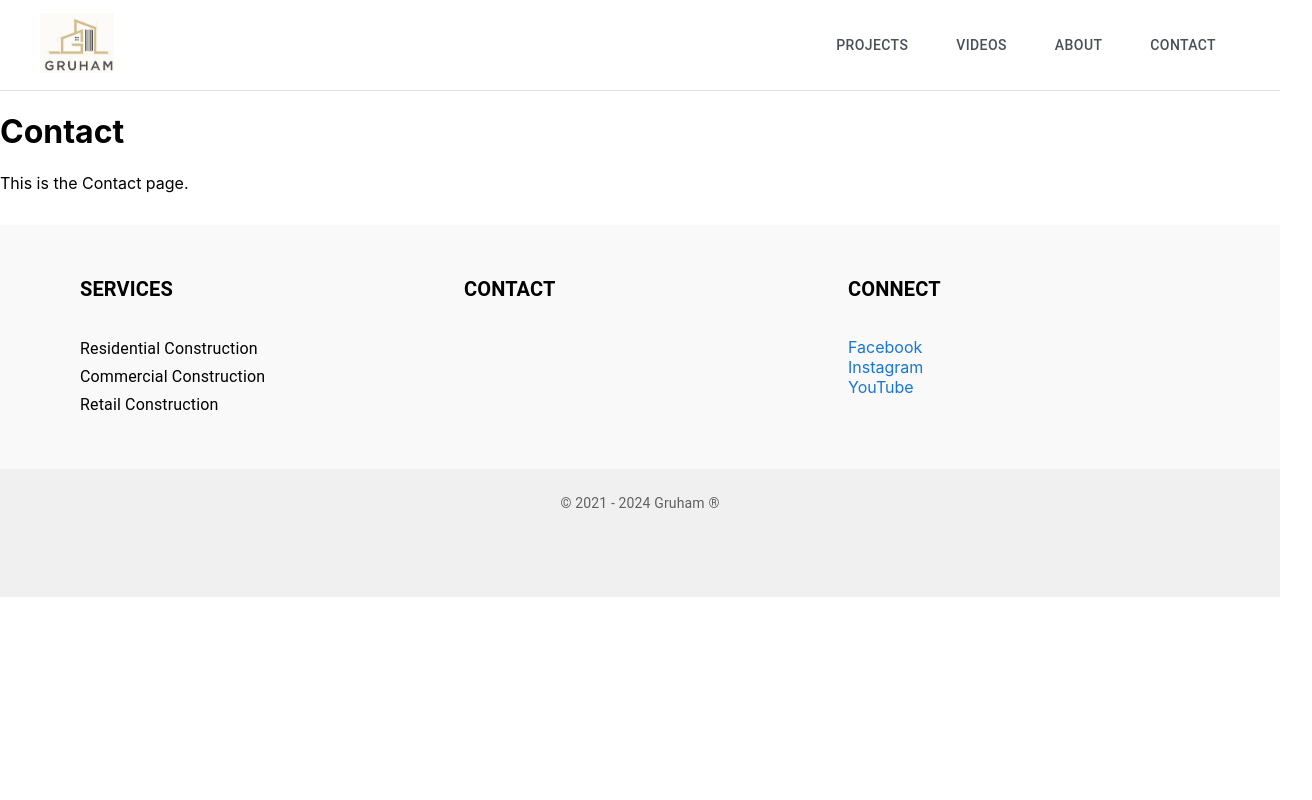
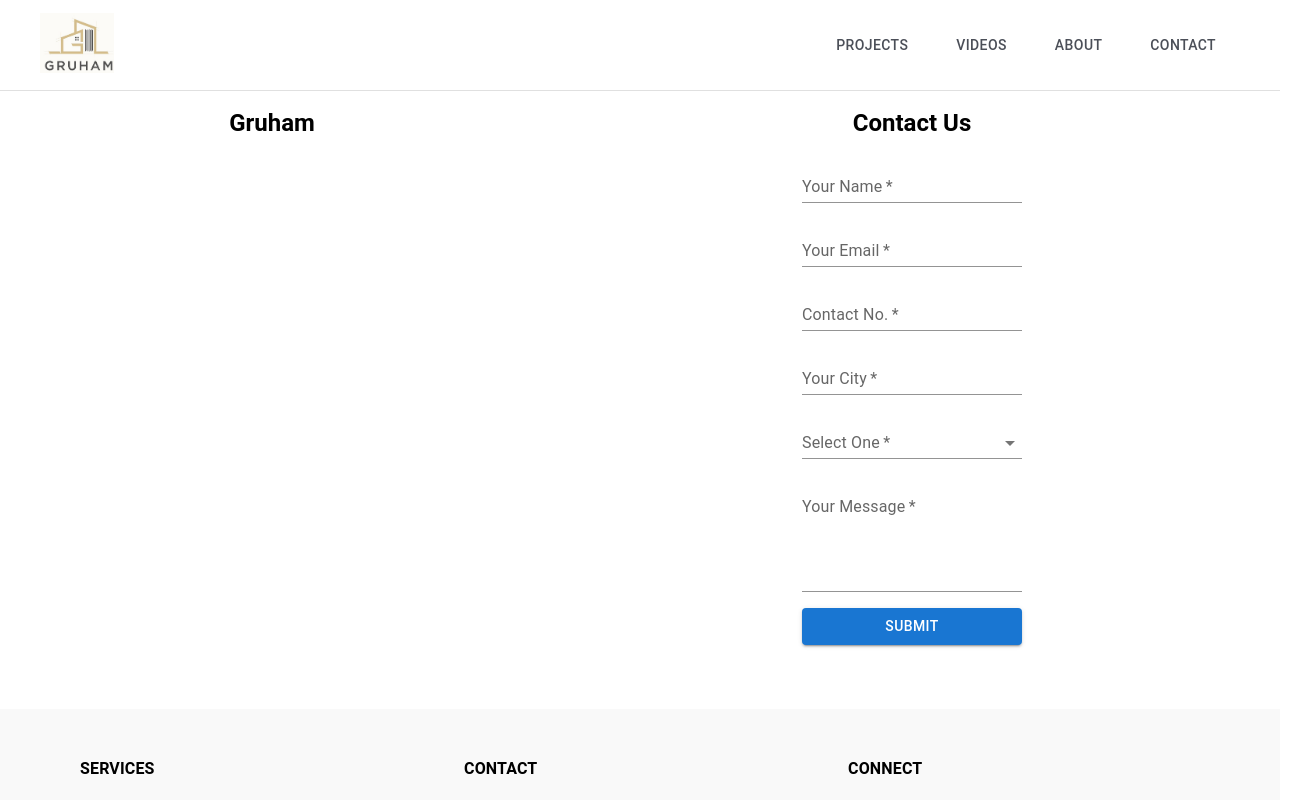
Before and after one commit to Rudreshcg/gruham, a React (Create React App) app: page /contact in a window 1280 px wide. Shown: the top 800 px of the page, 1312 px wide, since content can reach past the window. Built offline with nearby package versions, Linux system fonts and the light colour scheme; the HTML template or start-up script is replaced by a standard one.

Commit message:
Updating contact us page

```diff
--- a/src/components/Contact.tsx
+++ b/src/components/Contact.tsx
@@ -1,11 +1,96 @@
+import { Box, Typography, TextField, Button, MenuItem } from '@mui/material';
 import React from 'react';
 
 const Contact: React.FC = () => {
   return (
-    <div>
-      <h1>Contact</h1>
-      <p>This is the Contact page.</p>
-    </div>
+    <Box sx={{ width: '100%', padding: 2 }}>
+      <Box sx={{ display: 'flex', justifyContent: 'space-between', marginBottom: 2 }}>
+        <Box sx={{ width: '40%', textAlign: 'center' }}>
+          <Typography variant="h5">
+            <strong>Gruham</strong>
+          </Typography>
+        </Box>
+        <Box sx={{ width: '60%', textAlign: 'center' }}>
+
+          <Box
+            component="form"
+            sx={{
+              display: 'flex',
+              flexDirection: 'column',
+              gap: 2,
+              maxWidth: 600,
+              margin: '0 auto'
+            }}
+          >
+            <Box>
+              <Typography variant="h5">
+                <strong>Contact Us</strong>
+              </Typography>
+
+            </Box>
+            <Box
+              component="form"
+              sx={{
+                display: 'flex',
+                flexDirection: 'column',
+                gap: 2,
+                maxWidth: 600,
+                margin: '0 auto'
+              }}
+            >
+              <TextField
+                label="Your Name"
+                variant="standard"
+                fullWidth
+                required
+              />
+              <TextField
+                label="Your Email"
+                variant="standard"
+                type="email"
+                fullWidth
+                required
+              />
+              <TextField
+                label="Contact No."
+                variant="standard"
+                type="tel"
+                fullWidth
+                required
+              />
+              <TextField
+                label="Your City"
+                variant="standard"
+                fullWidth
+                required
+              />
+              <TextField
+                select
+                label="Select One"
+                variant="standard"
+                fullWidth
+                required
+              >
+                <MenuItem value="30x40 plot">30 x 40 plot</MenuItem>
+                <MenuItem value="Larger area">Larger area</MenuItem>
+              </TextField>
+              <TextField
+                label="Your Message"
+                variant="standard"
+                fullWidth
+                multiline
+                rows={4}
+                required
+              />
+              <Button variant="contained" color="primary" type="submit">
+                Submit
+              </Button>
+            </Box>
+
+          </Box>
+        </Box>
+      </Box>
+    </Box>
   );
 };
 
--- a/src/components/Footer.tsx
+++ b/src/components/Footer.tsx
@@ -18,7 +18,7 @@ const Footer: React.FC = () => {
         }}
       >
         <Box sx={{ flex: 1, mx: 2, mb: isMobile ? 2 : 0 }}>
-          <Typography variant="h6" sx={{ mb: 4 }}>
+          <Typography variant="body1" sx={{ mb: 4 }}>
             <strong>SERVICES</strong>
           </Typography>
           <Typography sx={{ mb: 0.5 }}>Residential Construction</Typography>
@@ -26,7 +26,7 @@ const Footer: React.FC = () => {
           <Typography sx={{ mb: 0.5 }}>Retail Construction</Typography>
         </Box>
         <Box sx={{ flex: 1, mx: 2, mb: isMobile ? 2 : 0 }}>
-          <Typography variant="h6" sx={{ mb: 4 }}>
+          <Typography variant="body1" sx={{ mb: 4 }}>
             <strong>CONTACT</strong>
           </Typography>
           {/* <Typography>Ashwin Architects</Typography>
@@ -36,7 +36,7 @@ const Footer: React.FC = () => {
           <Typography>Email: info@ashwinarchitects.com</Typography> */}
         </Box>
         <Box sx={{ flex: 1, mx: 2 }}>
-          <Typography variant="h6" sx={{ mb: 4 }}>
+          <Typography variant="body1" sx={{ mb: 4 }}>
             <strong>CONNECT</strong>
           </Typography>
           <Link href="https://www.facebook.com" target="_blank" rel="noopener" sx={{ display: 'block', textDecoration: 'none', color: 'textSecondary' }}>Facebook</Link>
```
